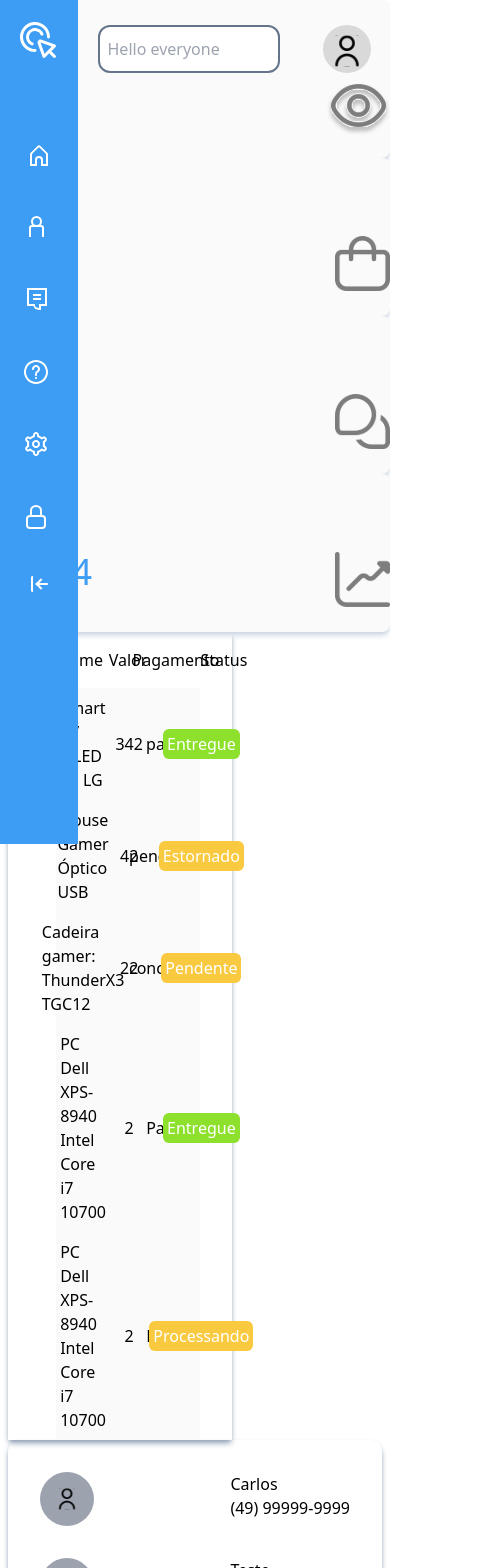
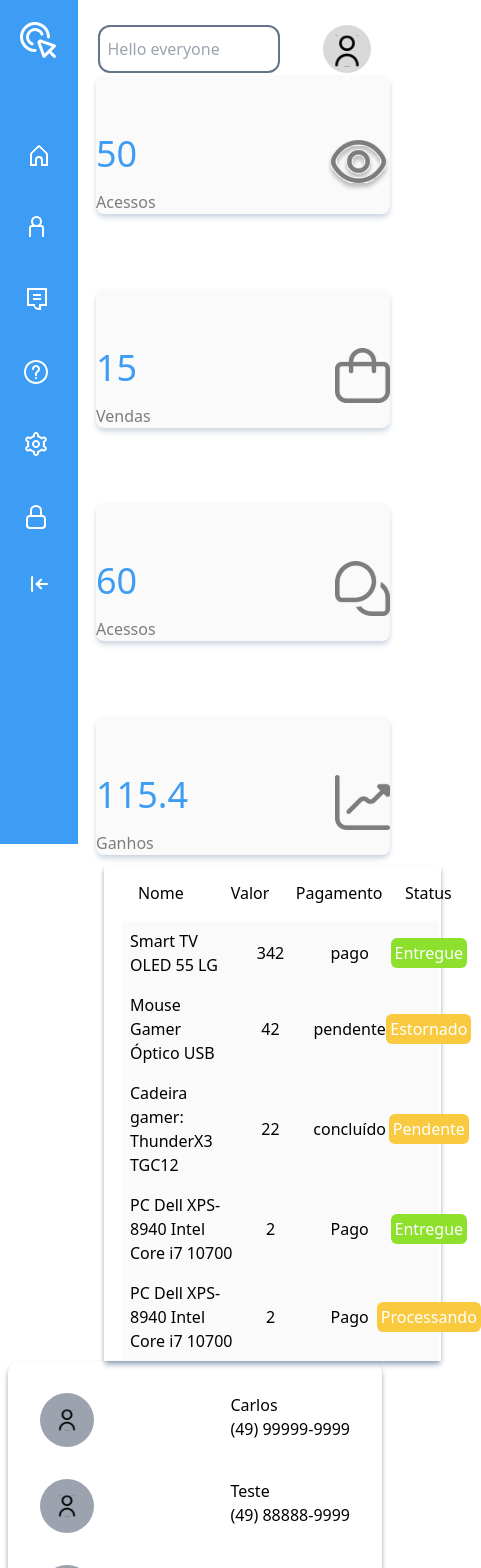
Before and after one commit to Carlos-hub/intro-Nuxtjs, a Nuxt app: page / in a window 390 px wide. Shown: the top 1568 px of the page, 481 px wide, since content can reach past the window. Built offline with nearby package versions, Linux system fonts and the light colour scheme.

Commit message:
responsible

```diff
--- a/components/Shortcut.vue
+++ b/components/Shortcut.vue
@@ -23,4 +23,12 @@ export default {
 .shortcut:hover p{
     color:#fff;
 }
+
+@media screen and (max-width:700px) {
+    .shortcut{
+        margin-top: 75px;
+        margin-left: 96px;
+        margin-bottom: 10px;
+    }
+}
 </style>
--- a/components/reportSingle.vue
+++ b/components/reportSingle.vue
@@ -1,5 +1,5 @@
 <template lang="">
-        <div class="bg-[#FAFAFA] hover:bg-[#3D9CF3] justify-between grid space-x-5 grid-cols-8 place-items-center gap-4 p-2">
+        <div class="report bg-[#FAFAFA] hover:bg-[#3D9CF3] justify-between grid space-x-5 grid-cols-8 place-items-center gap-4 p-2">
             <p class="col-span-3">{{name}}</p>
             <p class="col-span-1">{{value}}</p>
             <p class="col-span-3">{{payment}}</p>
@@ -17,6 +17,16 @@
     background-color: #3D9CF3;
     background-color: #FFF;
 }
+.report{
+    max-width: fit-content;
+    margin-left: 96px;
+}
+
+@media screen and (max-width: 700px;){
+    .report{
+        display: flex;
+    }
+}
 </style>
 
 <script>
--- a/pages/index.vue
+++ b/pages/index.vue
@@ -5,7 +5,7 @@
       <input class="p-2 w-2/3 bg-white-400 rounded-xl border-slate-400 border-2 border-solid border-slate-500 hover:ring-2 " placeholder="Hello everyone"/>
       <nuxt-link to="" class="right-2 w-12 h-12 bg-[#D9D9D9] rounded-full p-2 hover:bg-[#c9c9c9] items-center"><img src="svg/userBlack.svg" alt="" class=" w-9 h-9"></nuxt-link>
     </div>
-    <div class=" sm:justify-end sm:mt-[60px] md:flex md:space-x-4 md:my-10 md:ml-0 md:p-4">
+    <div class="sm:ml-10 sm:justify-end sm:mt-[60px] md:flex md:space-x-4 md:my-10 md:ml-0 md:p-4">
       <Shortcut title="Acessos" :number=50 image="/svg/vision.svg"/>
       <Shortcut title="Vendas" :number=15 image="/svg/bag.svg"/>
       <Shortcut title="Acessos" :number=60 image="/svg/manycomments.svg"/>
@@ -13,8 +13,8 @@
     </div>
     <div class="md:flex md:space-x-4 relative md:left-24 px-2 rounded-xl  z-[-2]">
 
-      <div class=" relative space-x-4 max-w-[800px] w-[60%] h--auto shadow-md shadow-slate-400 px-8">
-        <div class=" flex grid justify-between p-4 grid-cols-8 place-items-center gap-6">
+      <div class="reportresponse relative space-x-4 max-w-[800px] w-[60%] h--auto shadow-md shadow-slate-400 px-8">
+        <div class="title flex grid justify-between p-4 grid-cols-8 place-items-center gap-6">
             <p class="col-span-3">Nome</p>
             <p class="col-span-1">Valor</p>
             <p class="col-span-3">Pagamento</p>
@@ -39,6 +39,23 @@
   </div>
 </template>
 <style>
+@media screen and (max-width:700px) {
+  .reportresponse{
+    margin-left: 96px;
+  }
+  .title{
+    justify-content: space-between;
+    padding-left: 0;
+    padding-right: 0;
+  }
+  .reportresponse{
+    width:90%;
+    padding-left: 2px;
+    padding-right: 2px;
+  }
+}
+
+
  .gg-search {
  box-sizing: border-box;
  position: relative;
```
Also changed, not shown: 1 other file (tests, documents, lock files or other folders).
